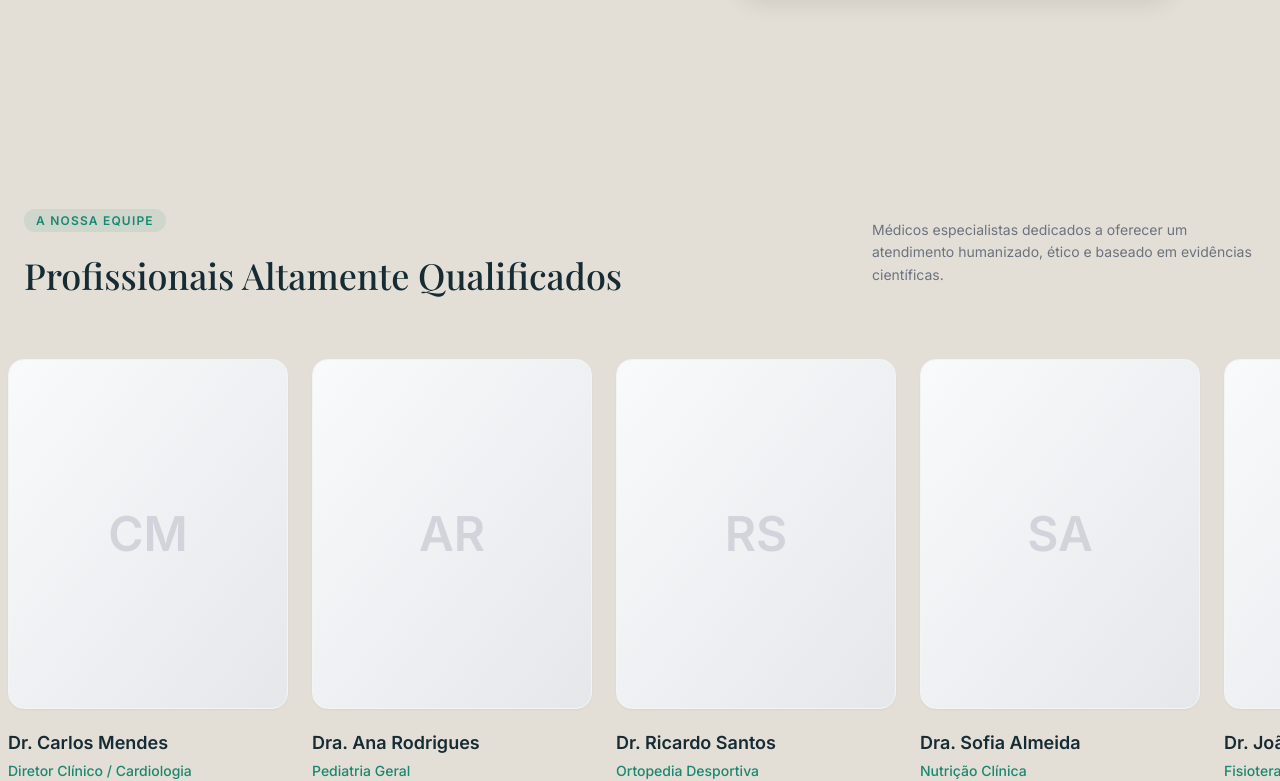
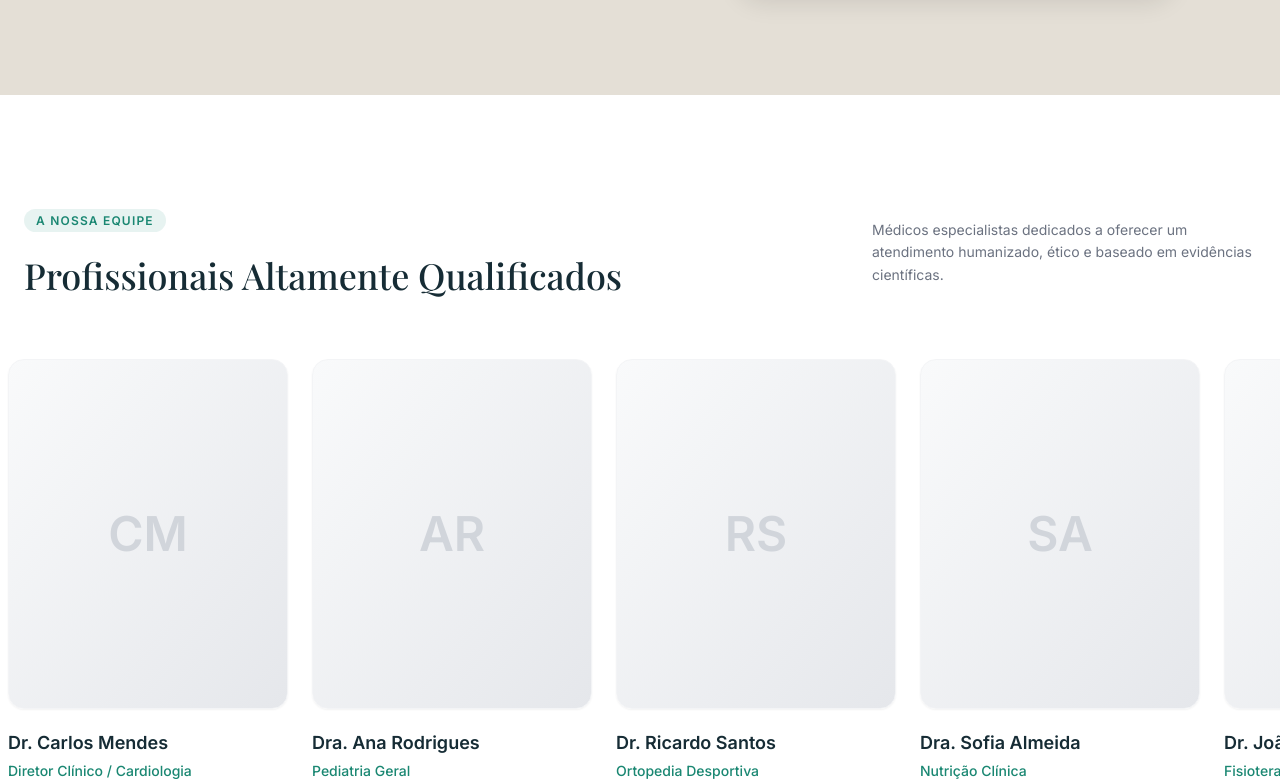
Before and after one commit to CarolSanchezA/potentia-web, a React (Vite) app: page / in a window 1280 px wide. Shown: the part 727-1508 px from the top of the page. Built offline with nearby package versions, Linux system fonts and the light colour scheme; a web font is replaced by a local one.

Commit message:
fix: changing color of team section

```diff
--- a/src/components/sections/Team.tsx
+++ b/src/components/sections/Team.tsx
@@ -22,7 +22,7 @@ export default function Team() {
   ];
 
   return (
-    <section id="team" className="bg-potentia-bg py-20 md:py-28 overflow-hidden">
+    <section id="team" className="bg-white py-20 md:py-28 overflow-hidden">
 
       {/* Cabeçalho da Secção */}
       <div className="max-w-7xl mx-auto px-6 mb-12">
```
